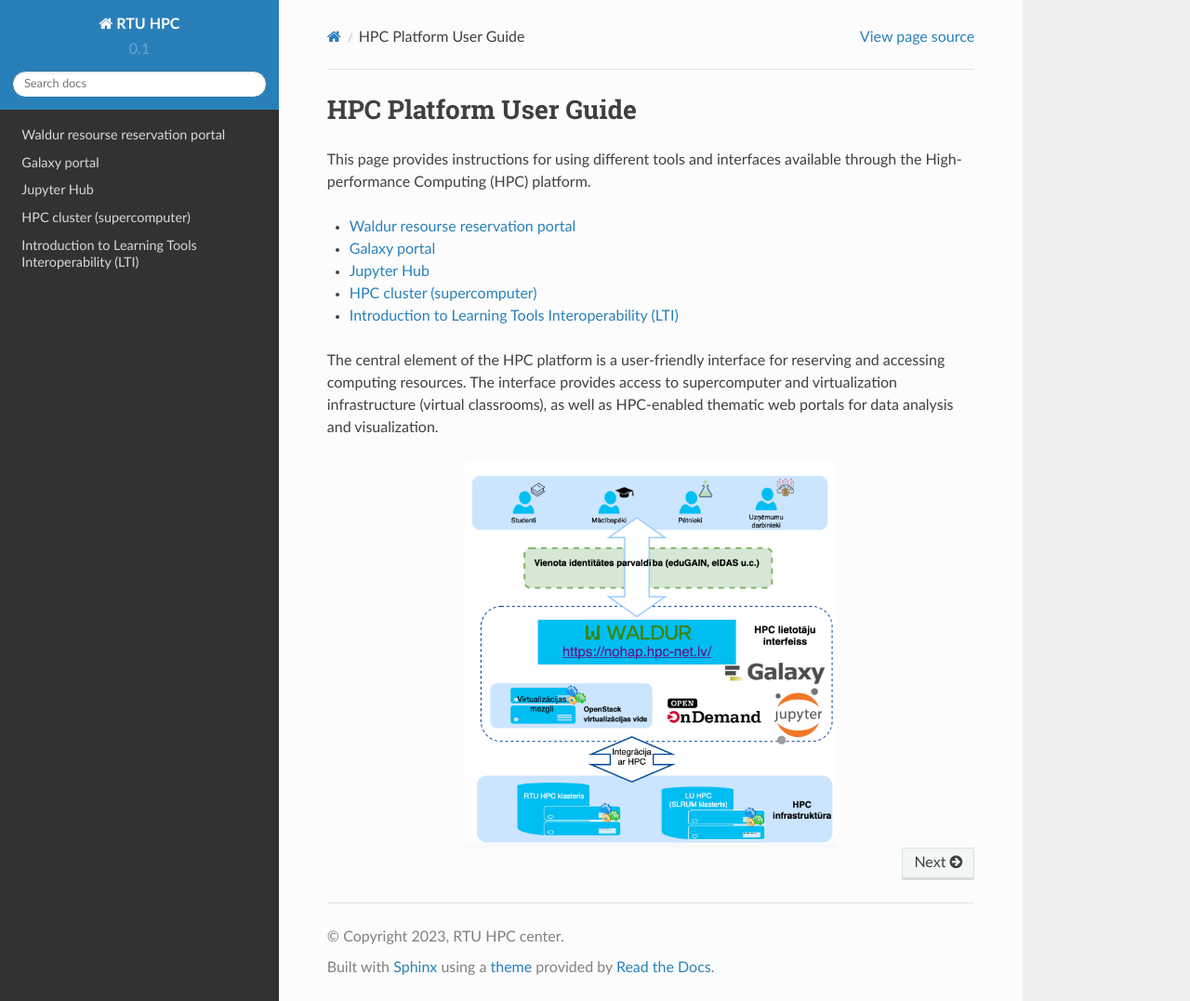
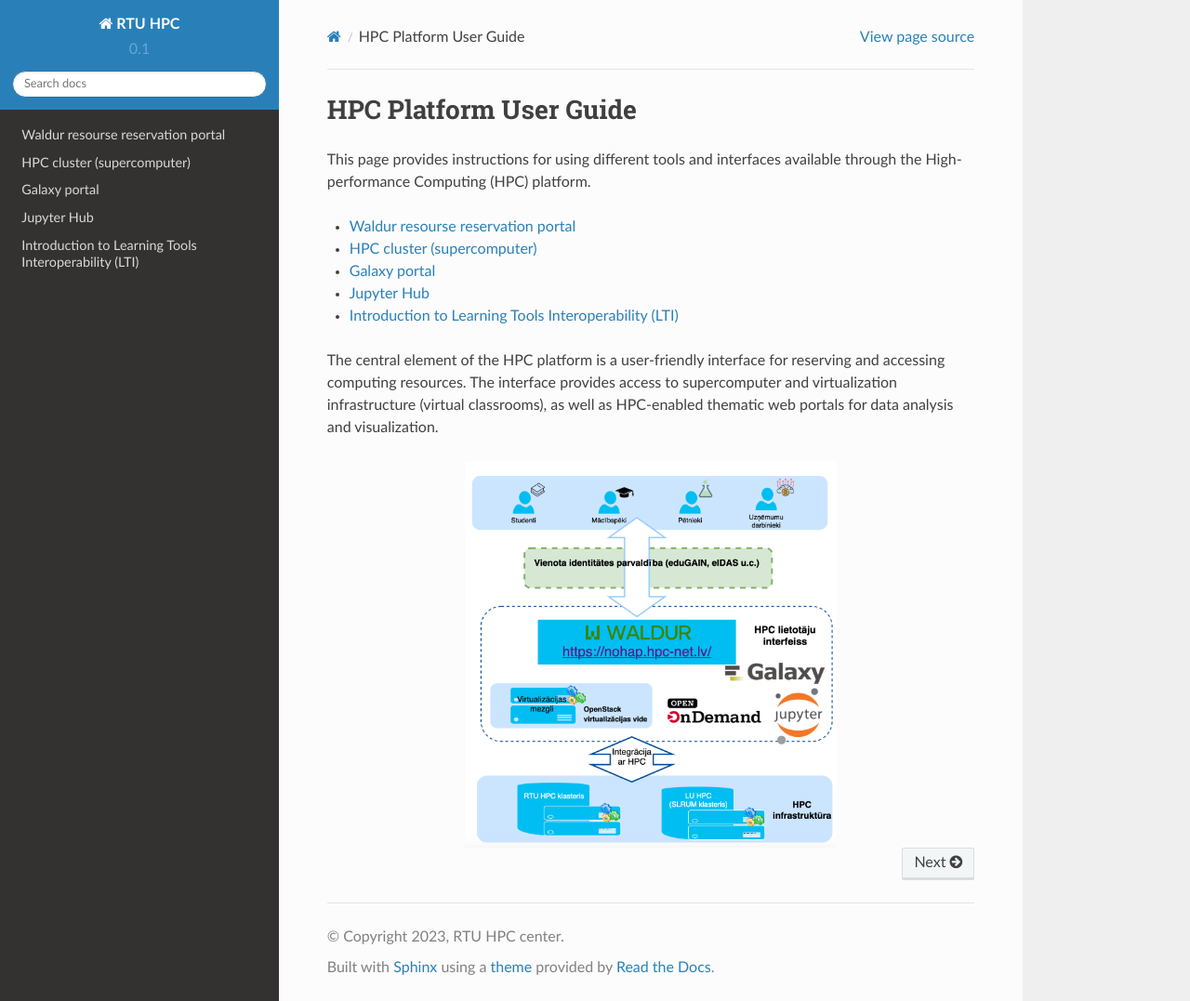
Before and after one commit to rtuhpc/hpc-platform, a Sphinx documentation site: the page built from doc/index.rst, in a window 1280 px wide and 1077 px high. Shown: the whole window at 93% size. Built offline with Sphinx 7.4.7 and the Read the Docs theme 2.0.0, drawn with Linux system fonts in a browser that asks for light colours.

```diff
--- a/doc/index.rst
+++ b/doc/index.rst
@@ -13,9 +13,9 @@ This page provides instructions for using different tools and interfaces availab
    :maxdepth: 1
 
    01_waldur.md
+   hpc.md
    galaxy.md
    02_jupyter_hub.md
-   hpc.md
    lti.md
 
 The central element of the HPC platform is a user-friendly interface for reserving and accessing computing resources. The interface provides access to supercomputer and virtualization infrastructure (virtual classrooms), as well as HPC-enabled thematic web portals for data analysis and visualization.
```
